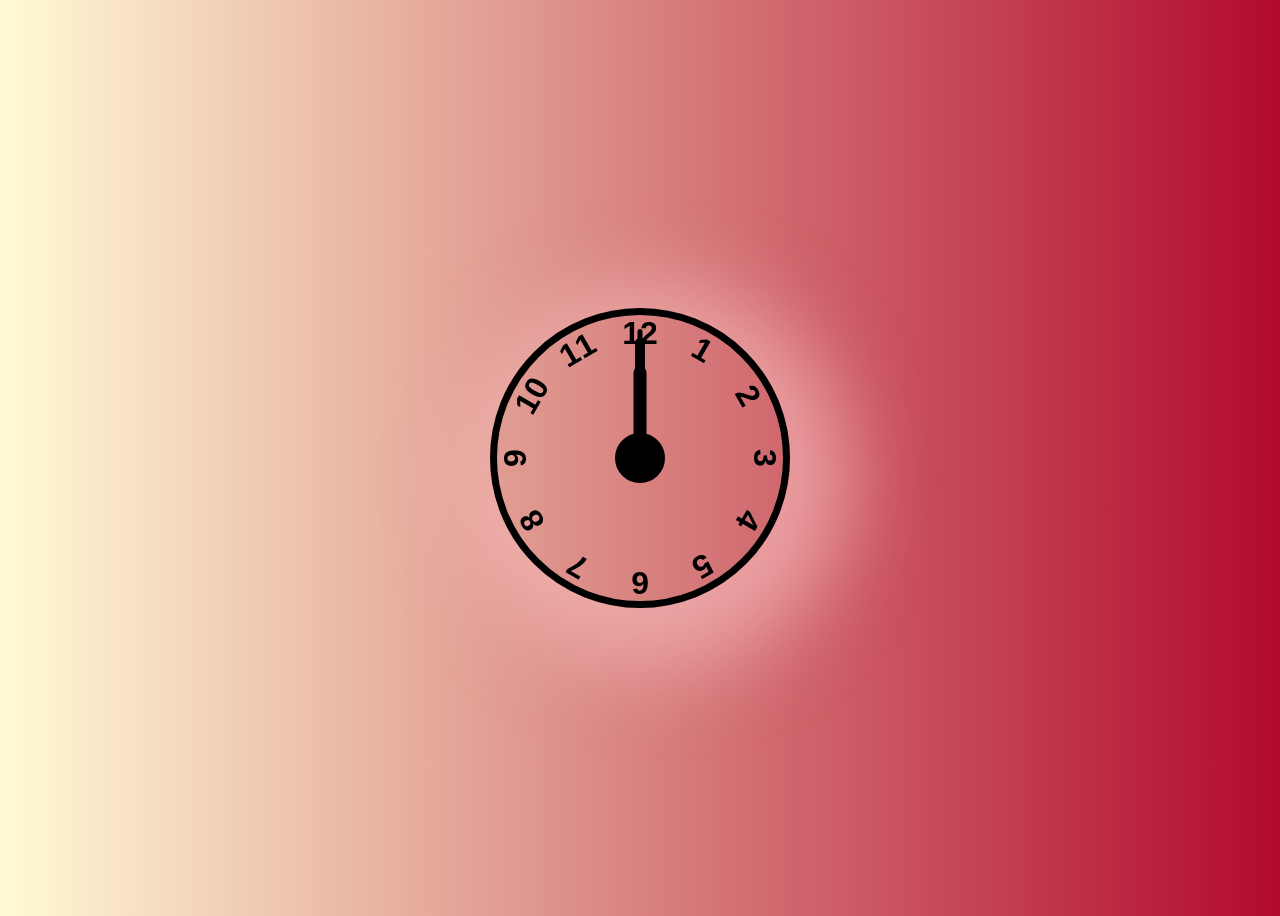
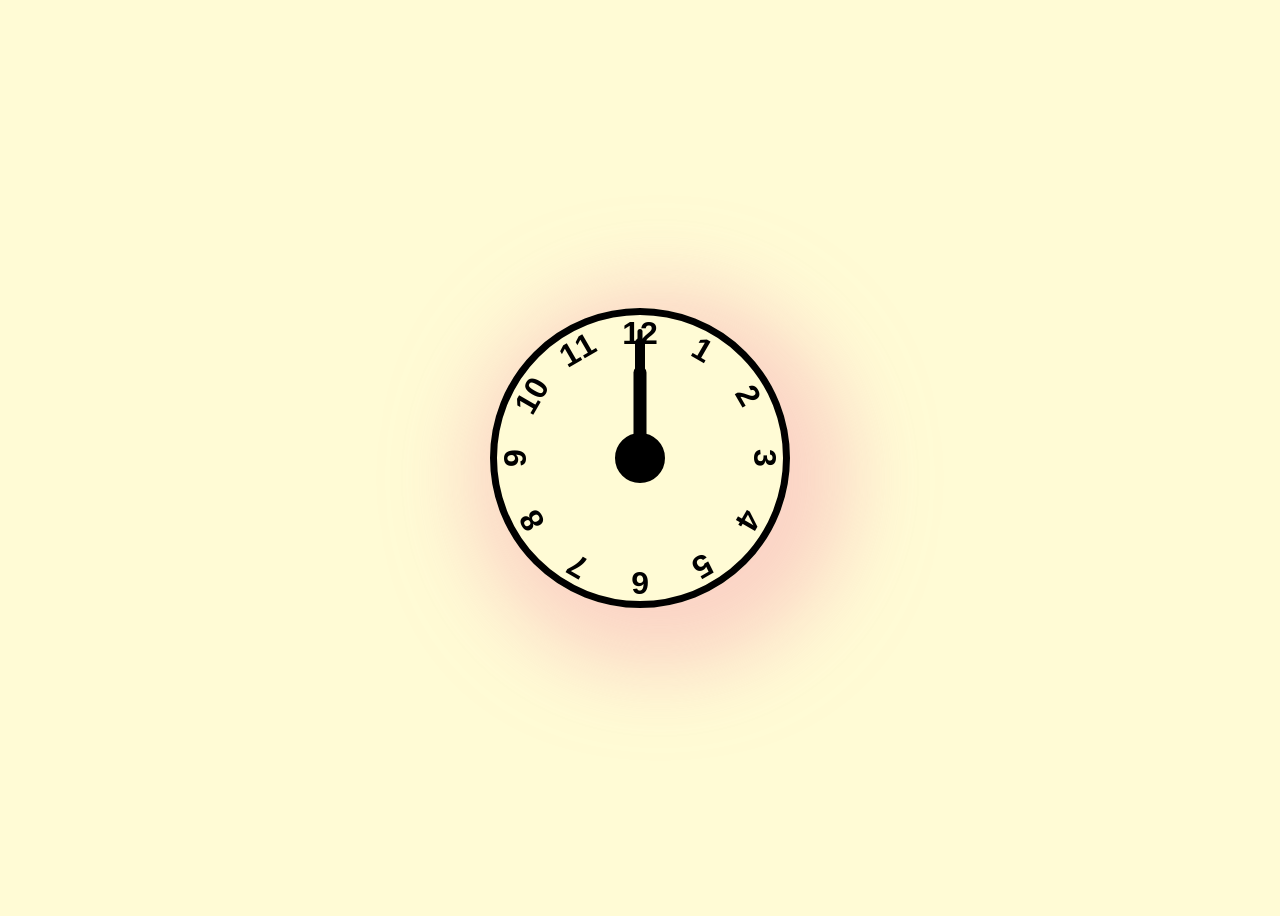

cambio bg

--- a/style.css
+++ b/style.css
@@ -4,7 +4,8 @@
 }
 
 body{
-background-image: linear-gradient(to right, #fffbd5, #b20a2c);;
+/* background-image: linear-gradient(to right, #fffbd5, #b20a2c);; */
+background:#fffbd5;
 display:flex;
 justify-content: center;
 align-items: center;
